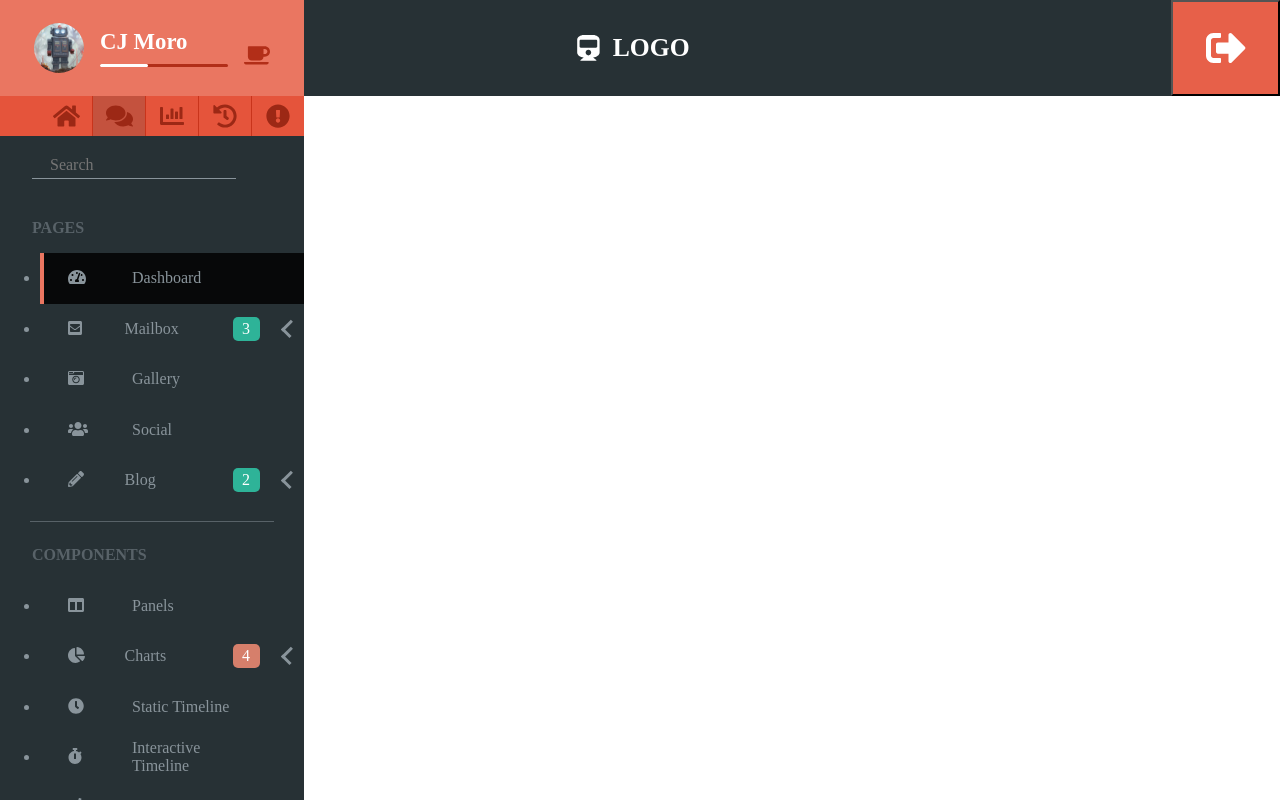
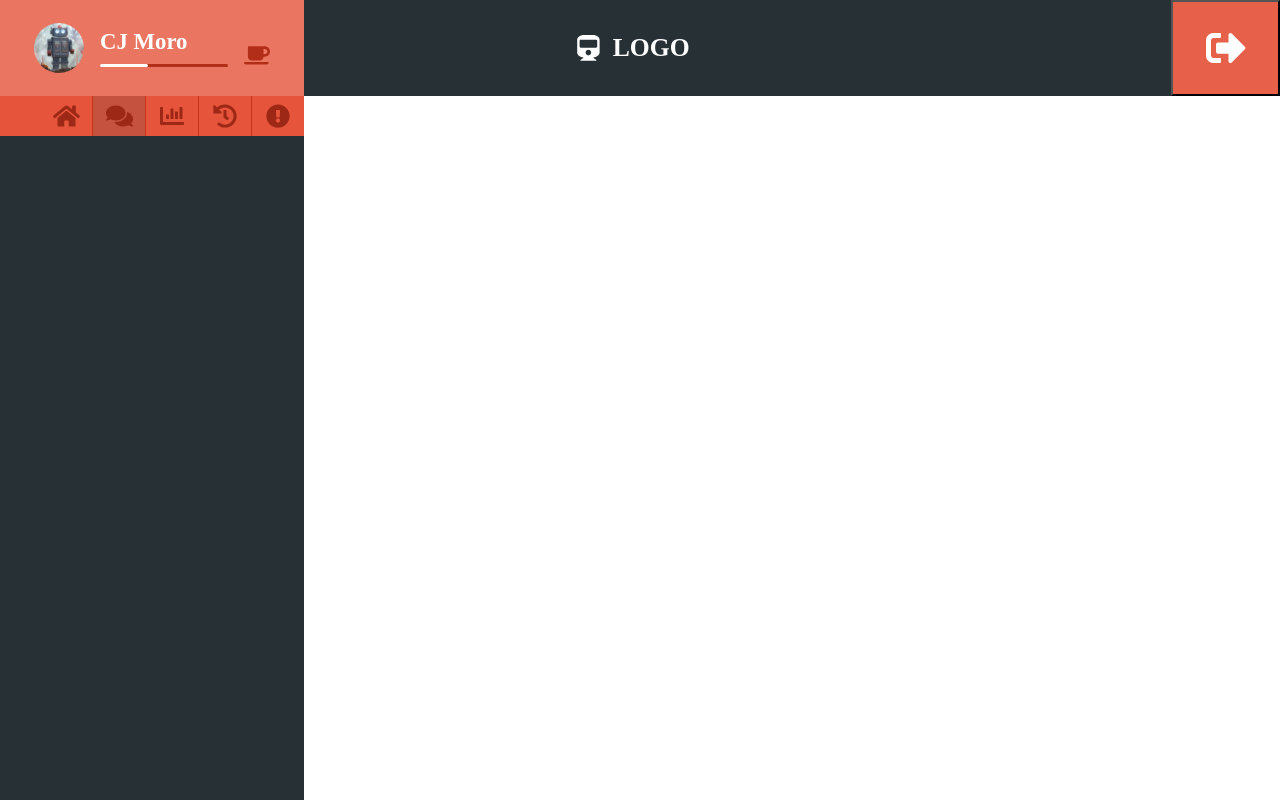
Before and after one commit to serCJm/react-admin-dashboard, a React (Create React App) app: page / in a window 1280 px wide. Both pictures are taken after a click on the item 119 px from the left and 116 px from the top of the page. Built offline with nearby package versions, Linux system fonts and the light colour scheme.

Commit message:
Create users side menu file

```diff
--- a/src/components/SideMenu.jsx
+++ b/src/components/SideMenu.jsx
@@ -2,6 +2,7 @@ import React, { Component } from "react";
 import Avatar from "./Avatar";
 import SideMenuOptions from "./SideMenuOptions";
 import SideMenuHome from "./SideMenuHome";
+import SideMenuUsers from "./SideMenuUsers";
 
 class SideMenu extends Component {
   constructor(props) {
@@ -17,6 +18,13 @@ class SideMenu extends Component {
     this.setState({ currentOption: optionId });
   }
   render() {
+    let currentTab;
+    if (this.state.currentOption === "home") {
+      currentTab = <SideMenuHome />;
+    } else if (this.state.currentOption === "comments") {
+      currentTab = <SideMenuUsers />;
+    }
+
     return (
       <nav className="side-menu">
         <Avatar />
@@ -24,7 +32,7 @@ class SideMenu extends Component {
           currentOption={this.state.currentOption}
           handleOptionClick={this.handleOptionClick}
         />
-        <SideMenuHome />
+        {currentTab}
       </nav>
     );
   }
--- /dev/null
+++ b/src/components/SideMenuUsers.jsx
@@ -0,0 +1,20 @@
+import React, { Component } from "react";
+
+class SideMenuUsers extends Component {
+  constructor(props) {
+    super(props);
+    this.state = {};
+  }
+  render() {
+    return (
+      <div className="home users">
+        {/* <SideMenuUsersStatus />
+        <SideMenuUsersStatus />
+        <SideMenuUsersStatus />
+        <SideMenuUsersStatus /> */}
+      </div>
+    );
+  }
+}
+
+export default SideMenuUsers;
```
